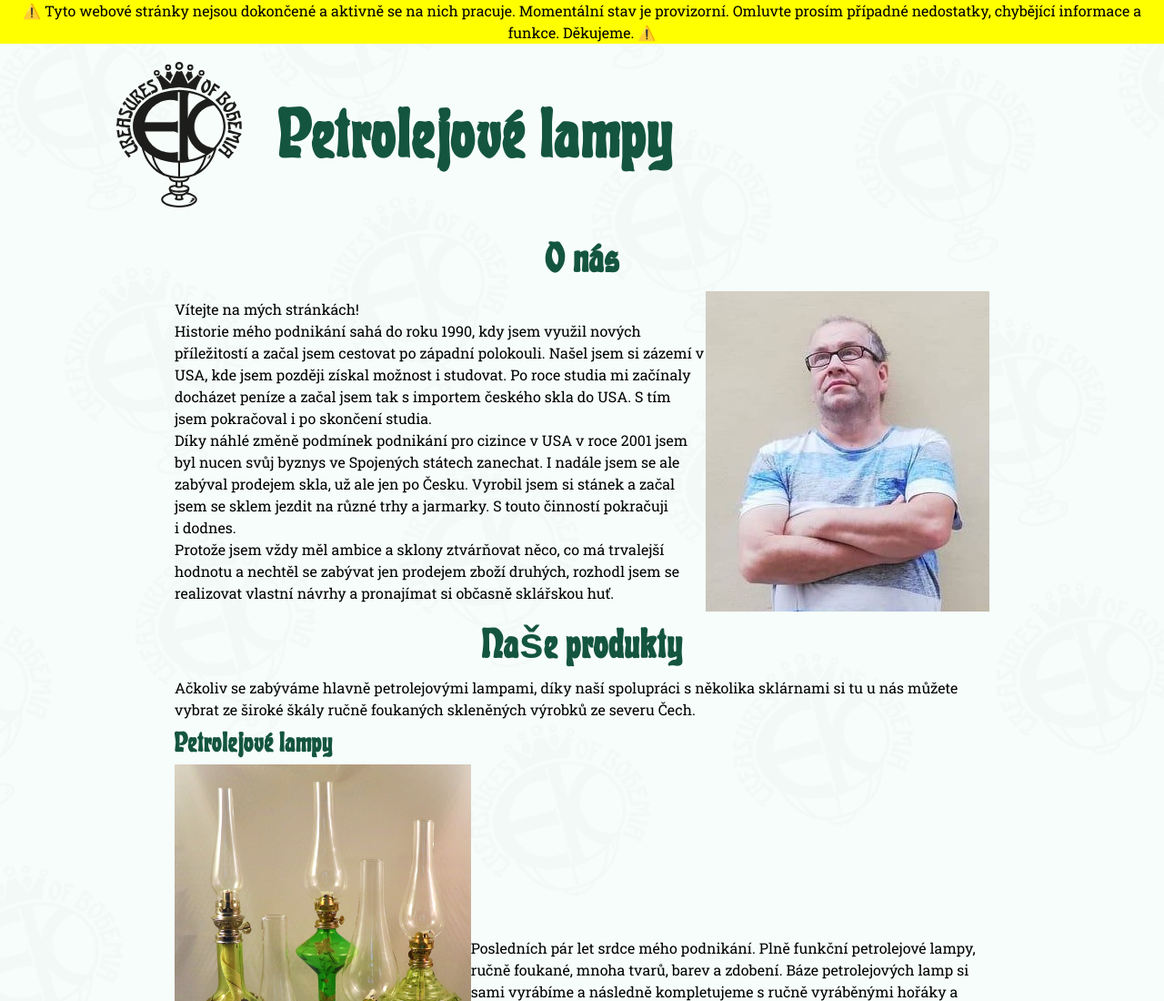
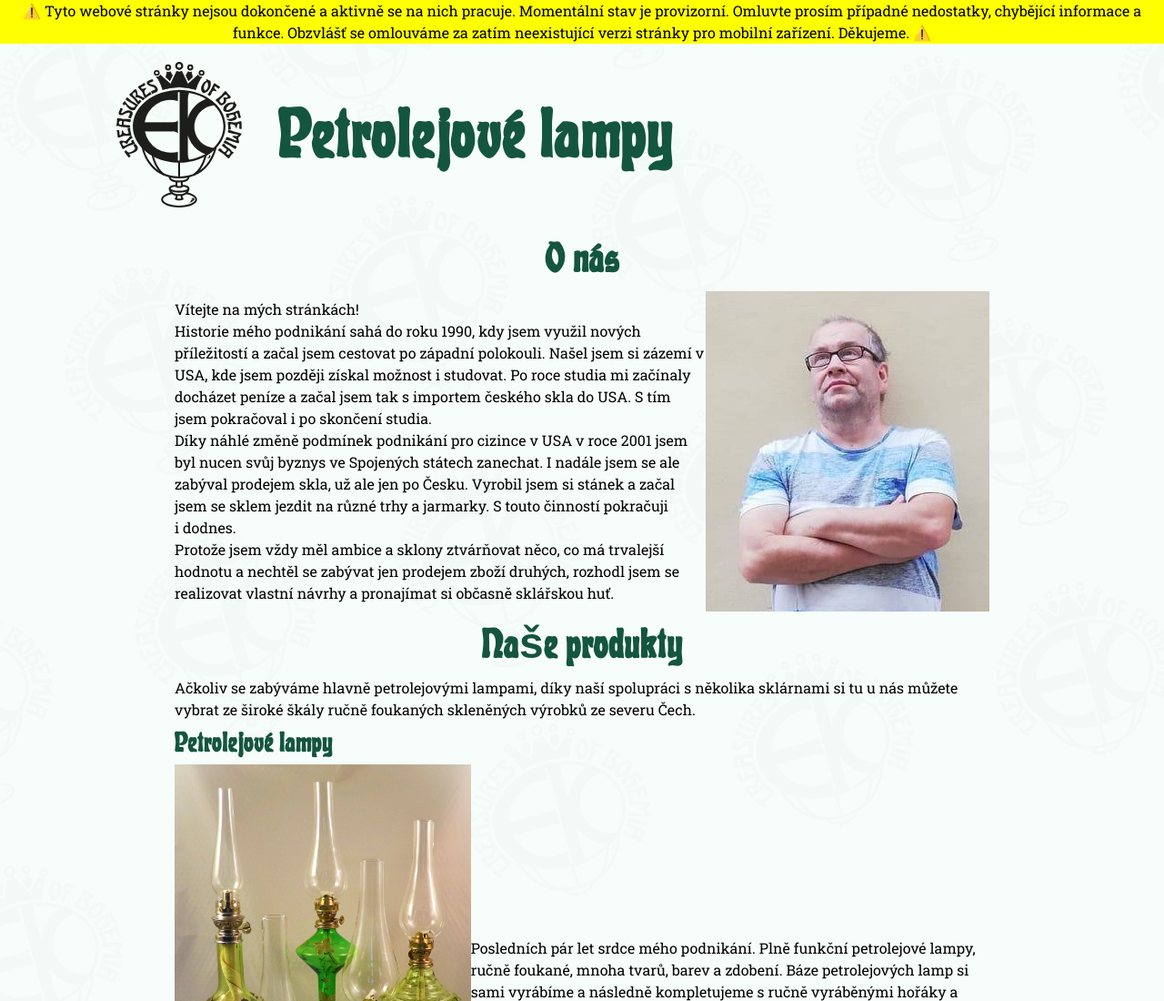
Before and after one commit to CookieFoxxo/petrolejovelampy.cz, a plain HTML site: page index.html in a window 1280 px wide. Shown: the top 1100 px of the page at 91% size. Drawn offline with Linux system fonts and the light colour scheme.

Commit message:
WIP notice edit

```diff
--- a/index.html
+++ b/index.html
@@ -14,7 +14,7 @@
         <script src="https://kit.fontawesome.com/ee7f6939c6.js" crossorigin="anonymous"></script>
     </head>
     <body>
-        <div style="width: 100%; background-color: yellow; text-align: center; font-family: Roboto Slab, serif;">⚠️ Tyto webové stránky nejsou dokončené a aktivně se na nich pracuje. Momentální stav je provizorní. Omluvte prosím případné nedostatky, chybějící informace a funkce. Děkujeme. ⚠️</div>
+        <div style="width: 100%; background-color: yellow; text-align: center; font-family: Roboto Slab, serif;">⚠️ Tyto webové stránky nejsou dokončené a aktivně se na nich pracuje. Momentální stav je provizorní. Omluvte prosím případné nedostatky, chybějící informace a funkce. Obzvlášť se omlouváme za zatím neexistující verzi stránky pro mobilní zařízení. Děkujeme. ⚠️</div>
         <header>
             <img src="assets/Treasures_of_Bohemia.svg">
             <h1>Petrolejové lampy</h1>
```
